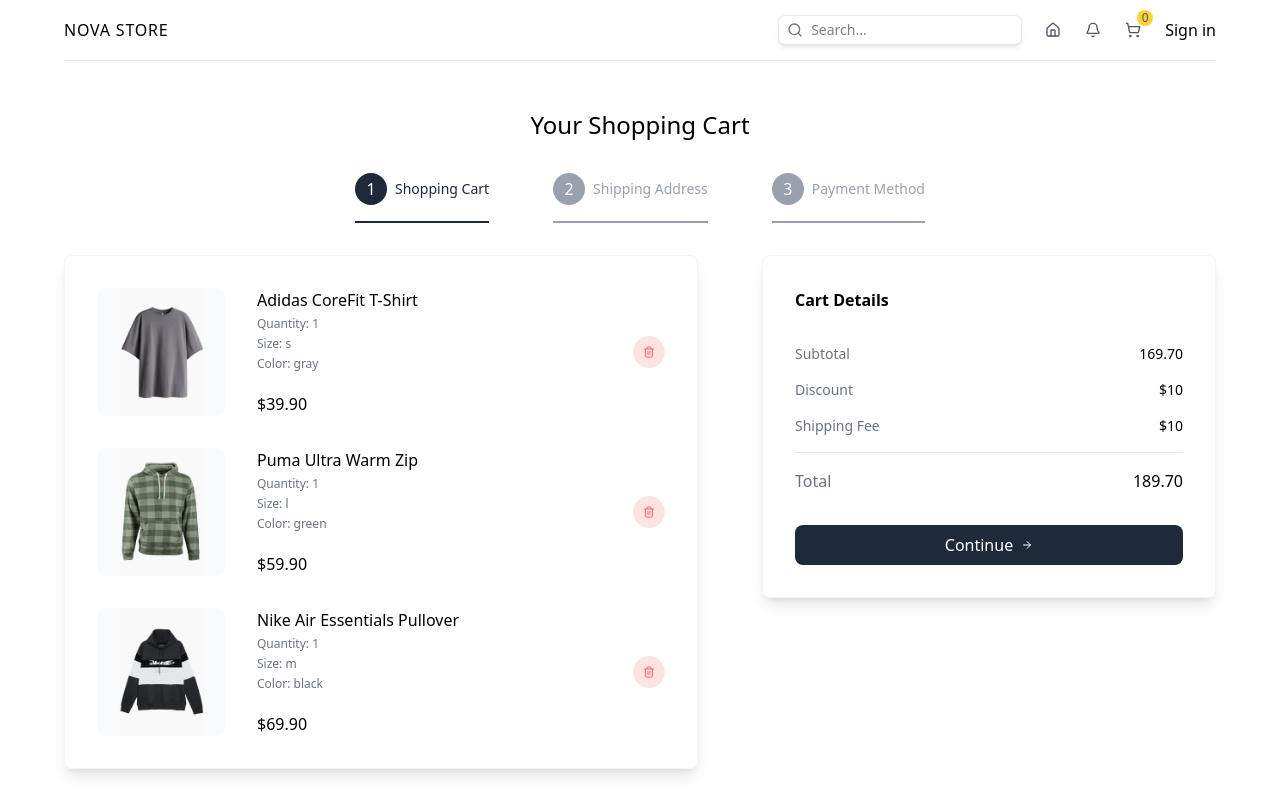
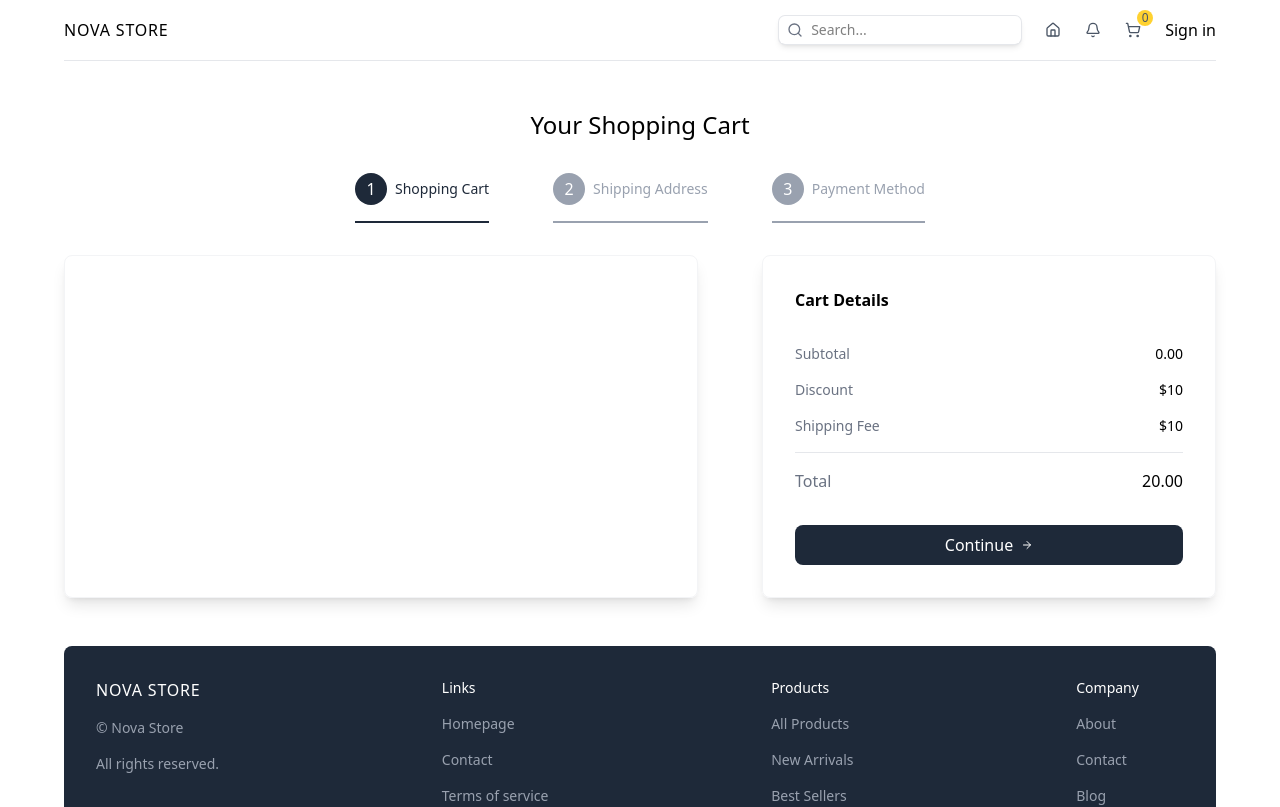
Before and after one commit to CleverCoder03/ecommerce-ui, a Next.js app: page /cart in a window 1280 px wide. Shown: the top 807 px of the page. Built offline with nearby package versions, Linux system fonts and the light colour scheme.

Commit message:
built item handling in cart and state management across website using Zustand

```diff
--- a/package.json
+++ b/package.json
@@ -15,7 +15,9 @@
     "react": "19.1.0",
     "react-dom": "19.1.0",
     "react-hook-form": "^7.66.0",
-    "zod": "^4.1.12"
+    "react-toastify": "^11.0.5",
+    "zod": "^4.1.12",
+    "zustand": "^5.0.8"
   },
   "devDependencies": {
     "@eslint/eslintrc": "^3",
--- a/src/app/cart/page.tsx
+++ b/src/app/cart/page.tsx
@@ -2,7 +2,8 @@
 
 import PaymentForm from "@/components/PaymentForm";
 import ShippingForm from "@/components/ShippingForm";
-import { CartItemsType } from "@/type";
+import useCartStore from "@/stores/cartStore";
+import { CartItemsType, ShippingFormInputs } from "@/type";
 import { ArrowRight, Trash2 } from "lucide-react";
 import Image from "next/image";
 import { useRouter, useSearchParams } from "next/navigation";
@@ -24,64 +25,66 @@
 ];
 
 // TEMPORARY
-const cartItems: CartItemsType = [
-  {
-    id: 1,
-    name: "Adidas CoreFit T-Shirt",
-    shortDescription:
-      "Lorem ipsum dolor sit amet consect adipisicing elit lorem ipsum dolor sit.",
-    description:
-      "Lorem ipsum dolor sit amet consect adipisicing elit lorem ipsum dolor sit. Lorem ipsum dolor sit amet consect adipisicing elit lorem ipsum dolor sit. Lorem ipsum dolor sit amet consect adipisicing elit lorem ipsum dolor sit.",
-    price: 39.9,
-    sizes: ["s", "m", "l", "xl", "xxl"],
-    colors: ["gray", "purple", "green"],
-    images: {
-      gray: "/products/1g.png",
-      purple: "/products/1p.png",
-      green: "/products/1gr.png",
-    },
-    quantity: 1,
-    selectedSize: "s",
-    selectedColor: "gray",
-  },
-  {
-    id: 2,
-    name: "Puma Ultra Warm Zip",
-    shortDescription:
-      "Lorem ipsum dolor sit amet consect adipisicing elit lorem ipsum dolor sit.",
-    description:
-      "Lorem ipsum dolor sit amet consect adipisicing elit lorem ipsum dolor sit. Lorem ipsum dolor sit amet consect adipisicing elit lorem ipsum dolor sit. Lorem ipsum dolor sit amet consect adipisicing elit lorem ipsum dolor sit.",
-    price: 59.9,
-    sizes: ["s", "m", "l", "xl"],
-    colors: ["gray", "green"],
-    images: { gray: "/products/2g.png", green: "/products/2gr.png" },
-    quantity: 1,
-    selectedSize: "l",
-    selectedColor: "green",
-  },
-  {
-    id: 3,
-    name: "Nike Air Essentials Pullover",
-    shortDescription:
-      "Lorem ipsum dolor sit amet consect adipisicing elit lorem ipsum dolor sit.",
-    description:
-      "Lorem ipsum dolor sit amet consect adipisicing elit lorem ipsum dolor sit. Lorem ipsum dolor sit amet consect adipisicing elit lorem ipsum dolor sit. Lorem ipsum dolor sit amet consect adipisicing elit lorem ipsum dolor sit.",
-    price: 69.9,
-    sizes: ["s", "m", "l"],
-    colors: ["green", "blue", "black"],
-    images: {
-      green: "/products/3gr.png",
-      blue: "/products/3b.png",
-      black: "/products/3bl.png",
-    },
-    quantity: 1,
-    selectedSize: "m",
-    selectedColor: "black",
-  },
-];
+// const cartItems: CartItemsType = [
+//   {
+//     id: 1,
+//     name: "Adidas CoreFit T-Shirt",
+//     shortDescription:
+//       "Lorem ipsum dolor sit amet consect adipisicing elit lorem ipsum dolor sit.",
+//     description:
+//       "Lorem ipsum dolor sit amet consect adipisicing elit lorem ipsum dolor sit. Lorem ipsum dolor sit amet consect adipisicing elit lorem ipsum dolor sit. Lorem ipsum dolor sit amet consect adipisicing elit lorem ipsum dolor sit.",
+//     price: 39.9,
+//     sizes: ["s", "m", "l", "xl", "xxl"],
+//     colors: ["gray", "purple", "green"],
+//     images: {
+//       gray: "/products/1g.png",
+//       purple: "/products/1p.png",
+//       green: "/products/1gr.png",
+//     },
+//     quantity: 1,
+//     selectedSize: "s",
+//     selectedColor: "gray",
+//   },
+//   {
+//     id: 2,
+//     name: "Puma Ultra Warm Zip",
+//     shortDescription:
+//       "Lorem ipsum dolor sit amet consect adipisicing elit lorem ipsum dolor sit.",
+//     description:
+//       "Lorem ipsum dolor sit amet consect adipisicing elit lorem ipsum dolor sit. Lorem ipsum dolor sit amet consect adipisicing elit lorem ipsum dolor sit. Lorem ipsum dolor sit amet consect adipisicing elit lorem ipsum dolor sit.",
+//     price: 59.9,
+//     sizes: ["s", "m", "l", "xl"],
+//     colors: ["gray", "green"],
+//     images: { gray: "/products/2g.png", green: "/products/2gr.png" },
+//     quantity: 1,
+//     selectedSize: "l",
+//     selectedColor: "green",
+//   },
+//   {
+//     id: 3,
+//     name: "Nike Air Essentials Pullover",
+//     shortDescription:
+//       "Lorem ipsum dolor sit amet consect adipisicing elit lorem ipsum dolor sit.",
+//     description:
+//       "Lorem ipsum dolor sit amet consect adipisicing elit lorem ipsum dolor sit. Lorem ipsum dolor sit amet consect adipisicing elit lorem ipsum dolor sit. Lorem ipsum dolor sit amet consect adipisicing elit lorem ipsum dolor sit.",
+//     price: 69.9,
+//     sizes: ["s", "m", "l"],
+//     colors: ["green", "blue", "black"],
+//     images: {
+//       green: "/products/3gr.png",
+//       blue: "/products/3b.png",
+//       black: "/products/3bl.png",
+//     },
+//     quantity: 1,
+//     selectedSize: "m",
+//     selectedColor: "black",
+//   },
+// ];
 
 const CartPage = () => {
-  const [shippingForm, setShippingForm] = useState(null);
+  const [shippingForm, setShippingForm] = useState<ShippingFormInputs>();
+
+  const {cart, removeFromCart} = useCartStore()
   const searchParams = useSearchParams();
   const router = useRouter();
 
@@ -122,9 +125,9 @@
         <div className="w-full lg:w-7/12 shadow-lg border border-gray-100 p-8 rounded-lg flex flex-col gap-8">
         {/* <h1 className="font-semibold text-lg">Cart Items</h1> */}
           {activeStep === 1 ? (
-            cartItems.map((item) => (
+            cart.map((item) => (
               // SINGLE CART ITEM
-              <div className="flex items-center justify-between" key={item.id}>
+              <div className="flex items-center justify-between" key={item.id + item.selectedColor + item.selectedSize}>
                 {/* IMAGE AND DETAILS */}
                 <div className="flex gap-8">
                   {/* IMAGE */}
@@ -148,7 +151,7 @@
                   </div>
                 </div>
                 {/* DELETE BUTTON */}
-                <button className="size-8 bg-red-100 hover:bg-red-200 transition-all duration-300 text-red-400 rounded-full flex items-center justify-center cursor-pointer">
+                <button onClick={() => removeFromCart(item)} className="size-8 bg-red-100 hover:bg-red-200 transition-all duration-300 text-red-400 rounded-full flex items-center justify-center cursor-pointer">
                   <Trash2 className="size-3" />
                 </button>
               </div>
@@ -170,7 +173,7 @@
             <div className="flex justify-between text-sm">
               <p className="text-gray-500">Subtotal</p>
               <p className="font-medium">
-                {cartItems
+                {cart
                   .reduce((acc, item) => acc + item.price * item.quantity, 0)
                   .toFixed(2)}
               </p>
@@ -187,7 +190,7 @@
             <div className="flex justify-between">
               <p className="text-gray-500">Total</p>
               <p className="font-medium">
-                {cartItems
+                {cart
                   .reduce((acc, item) => acc + item.price * item.quantity, 20)
                   .toFixed(2)}
               </p>
--- a/src/app/layout.tsx
+++ b/src/app/layout.tsx
@@ -3,6 +3,7 @@
 import "./globals.css";
 import Navbar from "@/components/Navbar";
 import Footer from "@/components/Footer";
+import { ToastContainer } from "react-toastify";
 
 const geistSans = Geist({
   variable: "--font-geist-sans",
@@ -34,6 +35,7 @@
           {children}
           <Footer />
         </div>
+        <ToastContainer position="bottom-right" />
       </body>
     </html>
   );
--- a/src/components/ProductCard.tsx
+++ b/src/components/ProductCard.tsx
@@ -1,15 +1,29 @@
 "use client";
+import useCartStore from "@/stores/cartStore";
 import { ProductType } from "@/type";
 import { ShoppingCart } from "lucide-react";
 import Image from "next/image";
 import Link from "next/link";
 import { useState } from "react";
+import { toast } from "react-toastify";
 
 const ProductCard = ({ product }: { product: ProductType }) => {
   const [productTypes, setProductTypes] = useState({
     size: product.sizes[0],
     color: product.colors[0],
   });
+
+  const {addToCart} = useCartStore()
+
+  const handleAddToCart = () => {
+    addToCart({
+      ...product,
+      quantity: 1,
+      selectedSize: productTypes.size,
+      selectedColor: productTypes.color
+    })
+    toast.success("Product added to cart!")
+  }
 
   const handleProductType = ({
     type,
@@ -88,7 +102,7 @@
         {/* PRICE AND ADD TO CART BUTTON */}
         <div className="flex items-center justify-between">
           <p className="font-medium">${product.price.toFixed(2)}</p>
-          <button className="ring-1 ring-gray-300 shadow-md rounded-md px-2 py-1 text-sm cursor-pointer hover:text-white hover:bg-black transition-all duration-300 flex items-center gap-2">
+          <button onClick={handleAddToCart} className="ring-1 ring-gray-300 shadow-md rounded-md px-2 py-1 text-sm cursor-pointer hover:text-white hover:bg-black transition-all duration-300 flex items-center gap-2">
             <ShoppingCart className="size-4" />
             Add to cart
           </button>
--- a/src/components/ShoppingCartIcon.tsx
+++ b/src/components/ShoppingCartIcon.tsx
@@ -1,12 +1,21 @@
+"use client"
+
+import useCartStore from '@/stores/cartStore'
 import { ShoppingCart } from 'lucide-react'
 import Link from 'next/link'
 import React from 'react'
 
 const ShoppingCartIcon = () => {
+
+  const {cart, hasHydrate} = useCartStore()
+
+  if (!hasHydrate) return null;
   return (
     <Link href={"/cart"} className='relative'>
         <ShoppingCart className='size-4 text-gray-600' />
-        <span className='absolute -top-3 -right-3 size-4 text-gray-600 rounded-full bg-amber-300 flex items-center justify-center text-xs font-medium'>0</span>
+        <span className='absolute -top-3 -right-3 size-4 text-gray-600 rounded-full bg-amber-300 flex items-center justify-center text-xs font-medium'>
+          {cart.reduce((acc, item) => acc + item.quantity, 0)}
+        </span>
     </Link>
   )
 }
--- /dev/null
+++ b/src/stores/cartStore.ts
@@ -0,0 +1,55 @@
+import { CartStoreActionsType, CartStoreStateType } from "@/type";
+import { create } from "zustand";
+import { persist, createJSONStorage } from "zustand/middleware";
+
+const useCartStore = create<CartStoreStateType & CartStoreActionsType>()(
+  persist(
+    (set) => ({
+      cart: [],
+      hasHydrate: false,
+      addToCart: (product) =>
+        set((state) => {
+          const existingindex = state.cart.findIndex(p =>
+            p.id === product.id &&
+            p.selectedSize === product.selectedSize &&
+            p.selectedColor === product.selectedColor
+          )
+
+          if (existingindex !== -1) {
+            const updateCart = [...state.cart]
+            updateCart[existingindex].quantity += product.quantity || 1
+            return {cart: updateCart}
+          }
+
+          return {
+            cart: [
+              ...state.cart,
+              {
+                ...product
+              }
+            ]
+          }
+        }),
+      removeFromCart: (product) =>
+        set((state) => ({
+          cart: state.cart.filter((p) => !(
+            p.id === product.id &&
+            p.selectedColor === product.selectedColor &&
+            p.selectedSize === product.selectedSize
+          )),
+        })),
+      clearCart: () => set({ cart: [] }),
+    }),
+    {
+      name: "cart",
+      storage: createJSONStorage(() => localStorage),
+      onRehydrateStorage: () => (state) => {
+        if (state) {
+          state.hasHydrate = true
+        }
+      },
+    }
+  )
+);
+
+export default useCartStore;
```
Also changed, not shown: src/type.tsx (+11 -0 lines), 1 other file (tests, documents, lock files or other folders).
